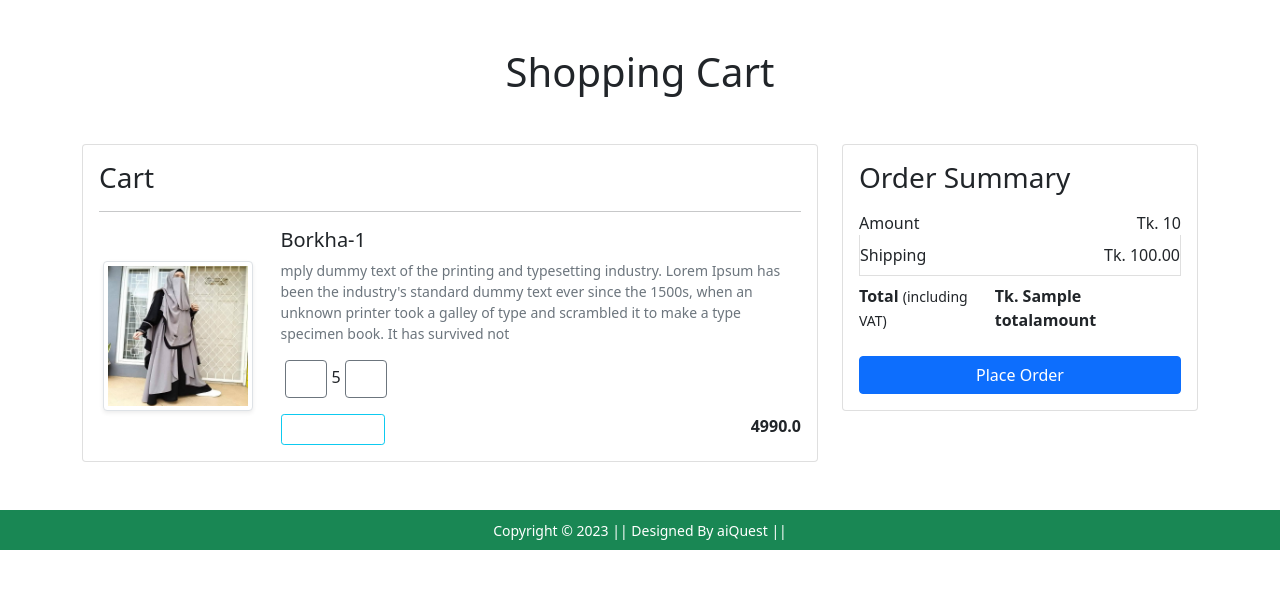
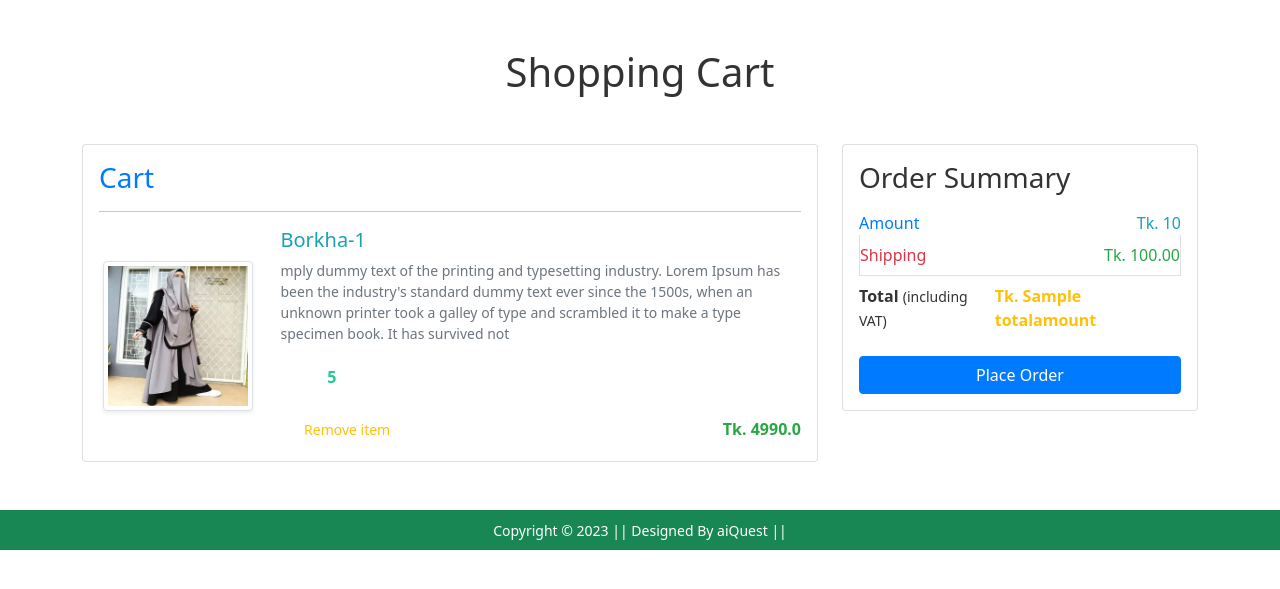
Before and after one commit to Shawon5030/ShopNow, a Django app: template Shop/templates/Shop/addtocart.html in a window 1280 px wide. Shown: the part 56-645 px from the top of the page. Run offline with Django 4.2, Linux system fonts and the light colour scheme; data comes from the database, SQL or seed files in the repository; the template is opened without the code that fills it: values that come from a table or form of the project are taken from there, most other values are stand-ins (such as "Sample title", 1, 10 or a date in 2020); some libraries are stand-ins or nearby versions; some web fonts are replaced.

Commit message:
Shawon-commit-number-43

```diff
--- a/Shop/templates/Shop/addtocart.html
+++ b/Shop/templates/Shop/addtocart.html
@@ -4,17 +4,17 @@
 {% block main-content %}
 <div class="container my-5">
     <div class="row">
-        <h1 class="text-center mb-5">Shopping Cart</h1>
+        <h1 class="text-center mb-5" style="color: #333;">Shopping Cart</h1>
         <div class="col-sm-8">
             <div class="card">
                 <div class="card-body">
-                    <h3>Cart</h3>
-                        <div class="row" id="image_show_em" style="display:none">
-                            <h3 class="text-center">You have no product in your cart</h3>
-                            <div class="text-center">
-                                <img src="{% static 'Shop/images/emptycart.png' %}" alt="" class="img-fluid img-thumbnail w-25">
-                            </div>
+                    <h3 style="color: #007bff;">Cart</h3>
+                    <div class="row" id="image_show_em" style="display:none">
+                        <h3 class="text-center">You have no product in your cart</h3>
+                        <div class="text-center">
+                            <img src="{% static 'Shop/images/emptycart.png' %}" alt="" class="img-fluid img-thumbnail w-25">
                         </div>
+                    </div>
                     {% for cart in carts %}
                     <hr>
 
@@ -24,23 +24,23 @@
                         </div>
                         <div class="col-sm-9">
                             <div>
-                                <h5>{{cart.product.title}}</h5>
-                                <p class="mb-2 text-muted small">{{cart.product.description}}</p>
+                                <h5 style="color: #17a2b8;">{{cart.product.title}}</h5>
+                                <p class="mb-2 small" style="color: #6c757d;">{{cart.product.description}}</p>
                                 <div class="my-3">
-                                    <label for="quantity"></label>
-                                    <a class="minus-cart btn btn-outline-secondary" pid="{{cart.product.id}}">
+                                    <label for="quantity" class="d-none"></label>
+                                    <a class="minus-cart btn" pid="{{cart.product.id}}" style="color: #dc3545;">
                                         <i class="fas fa-minus-square fa-lg"></i>
                                     </a>
-                                    <span id="quantity">{{cart.quantity}}</span>
-                                    <a class="plus-cart btn btn-outline-secondary" pid="{{cart.product.id}}">
+                                    <span id="quantity" style="color: #20c997; font-weight: bold;">{{cart.quantity}}</span>
+                                    <a class="plus-cart btn" pid="{{cart.product.id}}" style="color: #28a745;">
                                         <i class="fas fa-plus-square fa-lg"></i>
                                     </a>
                                 </div>
-                                <div class="d-flex justify-content-between">
-                                    <a class="remove-cart btn btn-sm btn-outline-info text-white mr-3" pid="{{cart.product.id}}">
-                                        Remove item
+                                <div class="d-flex justify-content-between align-items-center">
+                                    <a class="remove-cart btn btn-sm" pid="{{cart.product.id}}" style="color: #ffc107;">
+                                        <i class="fas fa-trash"></i> Remove item
                                     </a>
-                                    <p class="mb-0"><span><strong>{{cart.product.discounted_price}}</strong></span></p>
+                                    <p class="mb-0"><span style="color: #28a745; font-weight: bold;">Tk. {{cart.product.discounted_price}}</span></p>
                                 </div>
                             </div>
                         </div>
@@ -50,64 +50,63 @@
             </div>
         </div>
 
-        <div class="col-sm-4 ">
+        <div class="col-sm-4">
             <div class="card off_cart">
                 <div class="card-body">
-                    <h3>Order Summary</h3>
+                    <h3 style="color: #333;">Order Summary</h3>
                     <ul class="list-group">
-                        <li class="list-group-item d-flex justify-content-between align-items-center border-0 px-0 pb-0">
-                            Amount<span>Tk. <span id="amount">{{amount}}</span></span>
+                        <li class="list-group-item d-flex justify-content-between align-items-center border-0 px-0 pb-0" style="color: #007bff;">
+                            Amount<span style="color: #17a2b8;">Tk. <span id="amount">{{amount}}</span></span>
                         </li>
-                        <li class="list-group-item d-flex justify-content-between align-items-center px-0">
-                            Shipping<span>Tk. 100.00</span>
+                        <li class="list-group-item d-flex justify-content-between align-items-center px-0" style="color: #dc3545;">
+                            Shipping<span style="color: #28a745;">Tk. 100.00</span>
                         </li>
                         <li class="list-group-item d-flex justify-content-between align-items-center border-0 px-0 mb-3">
-                            <div>
+                            <div style="color: #333;">
                                 <strong>Total</strong> <small>(including VAT)</small>
                             </div>
-                            <span><strong>Tk. <strong id="totalamount">{{totalamount}}</strong></strong></span>
+                            <span style="color: #ffc107;"><strong>Tk. <span id="totalamount">{{totalamount}}</span></strong></span>
                         </li>
                     </ul>
                     <div class="d-grid">
-                        <a href="{% url 'checkout' %}" class="btn btn-primary">Place Order</a>
+                        <a href="{% url 'checkout' %}" class="btn btn-primary" style="background-color: #007bff; border-color: #007bff; color: #fff;">Place Order</a>
                     </div>
                 </div>
             </div>
         </div>
+
     </div>
 </div>
 {% endblock main-content %}
 
 <style>
-    /* Style adjustments for buttons */
-    .btn {
-        font-weight: 600;
-        transition: all 0.3s ease;
-        border-radius: 25px;
+    /* Custom colorful hover effects */
+    .btn:hover {
+        opacity: 0.85;
     }
 
-    /* Hover effect with transparent background */
-    .btn-outline-secondary:hover,
-    .btn-outline-info:hover,
-    .btn-primary:hover {
-        background: linear-gradient(45deg, rgba(0, 123, 255, 0.2), rgba(220, 53, 69, 0.2));
-        color: #007bff;
+    .plus-cart:hover {
+        color: #218838 !important;
+        background-color: #d4edda;
     }
 
-    /* Additional styling for icons and plus/minus buttons */
-    .plus-cart, .minus-cart {
-        color: #007bff;
-    }
-    .plus-cart:hover, .minus-cart:hover {
-        color: #0056b3;
-        background: none;
+    .minus-cart:hover {
+        color: #c82333 !important;
+        background-color: #f8d7da;
     }
 
-    .remove-cart {
-        font-size: 0.9rem;
+    .remove-cart:hover {
+        color: #856404 !important;
+        background-color: #fff3cd;
     }
 
-    .card-body {
+    /* Card shadow effect */
+    .card {
         box-shadow: rgba(0, 0, 0, 0.1) 0px 4px 12px;
+        border-radius: 10px;
+    }
+
+    .list-group-item {
+        border-radius: 5px;
     }
 </style>
```
